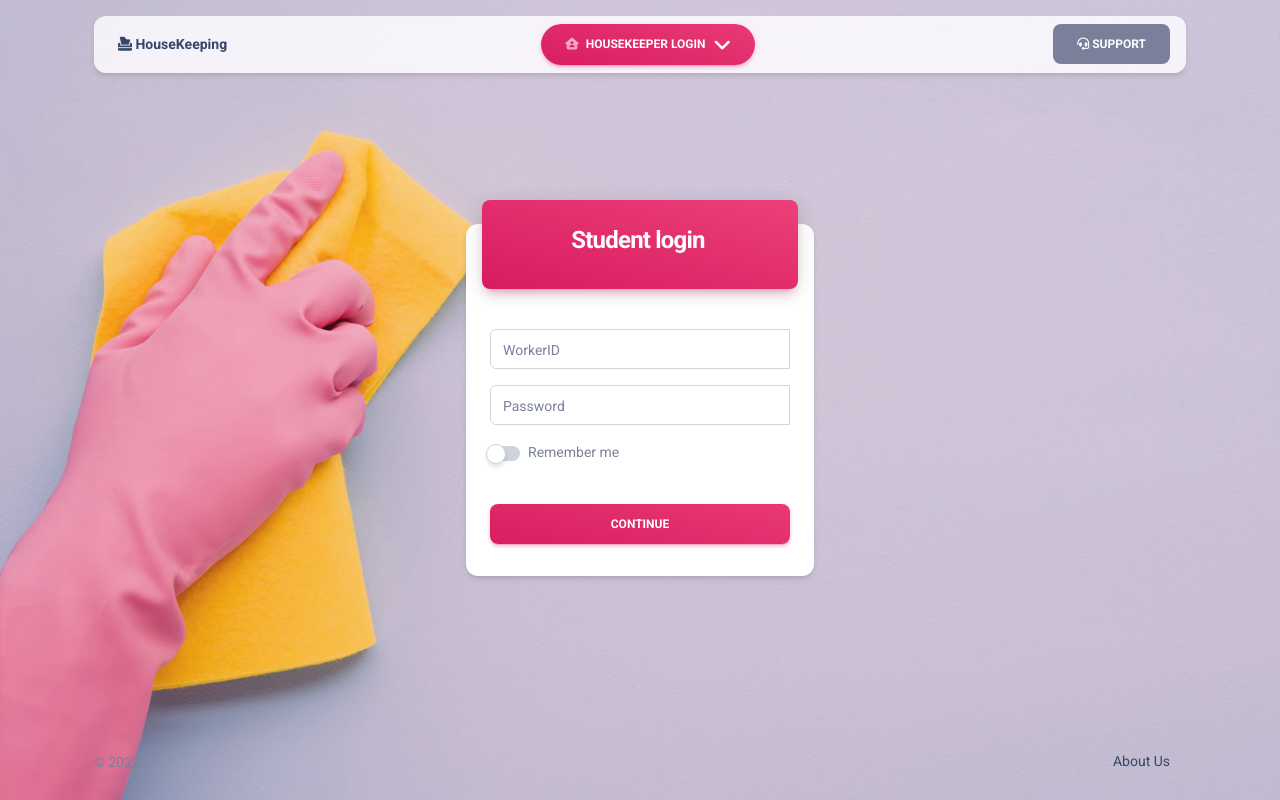
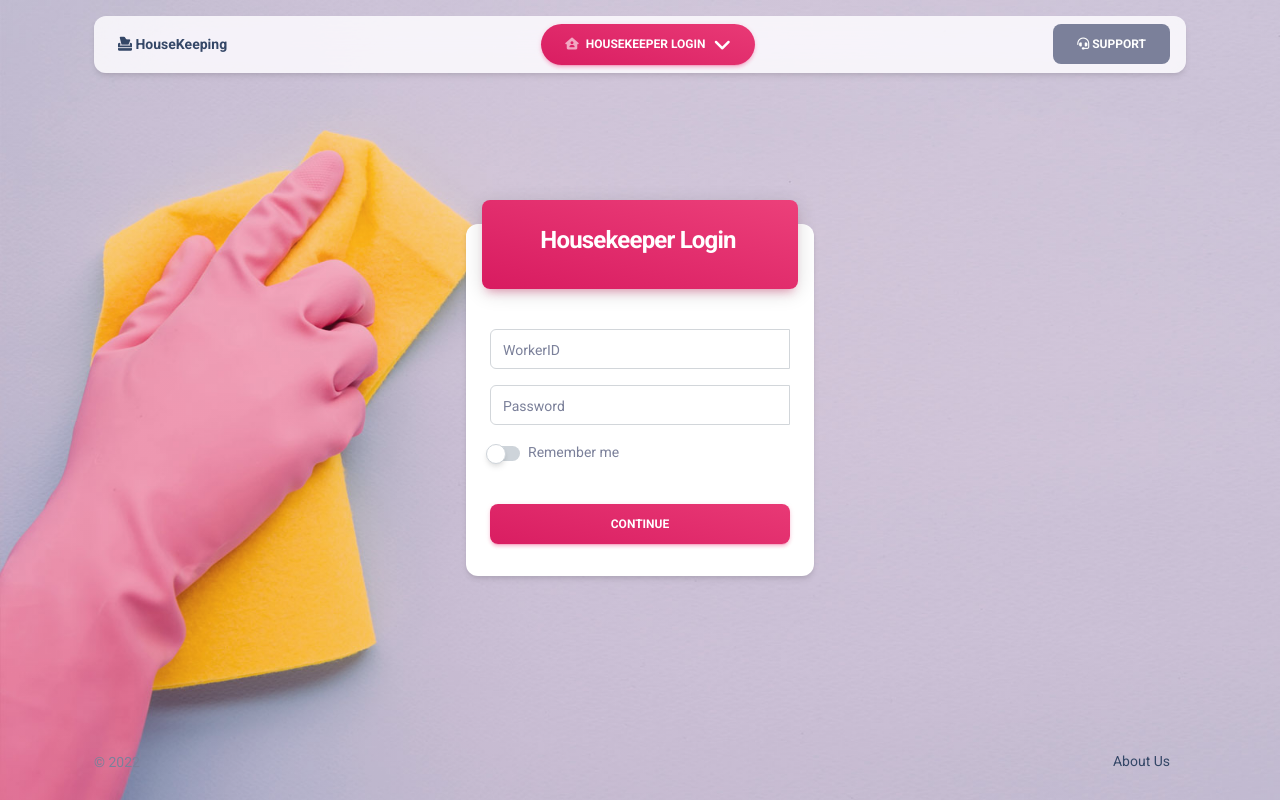
Before and after one commit to Atousa96/Dormitory_cleaning, a PHP site: page /hlogin.php in a window 1280 px wide. Run offline with PHP 8.4, Linux system fonts and the light colour scheme; some libraries are stand-ins or nearby versions.

Commit message:
Changed h4 Name:Housekeeper Login

```diff
--- a/hlogin.php
+++ b/hlogin.php
@@ -70,7 +70,7 @@
                         <div class="card z-index-0 fadeIn3 fadeInBottom ">
                             <div class="card-header p-0 position-relative mt-n4 mx-3 z-index-2 ">
                                 <div class="bg-gradient-primary shadow-primary border-radius-lg py-3 pe-1">
-                                    <h4 class="text-white font-weight-bolder text-center mt-2 mb-0"> Student login </h4>
+                                    <h4 class="text-white font-weight-bolder text-center mt-2 mb-0"> Housekeeper Login </h4>
                                     <div class="row mt-3">
 
                                     </div>
```
